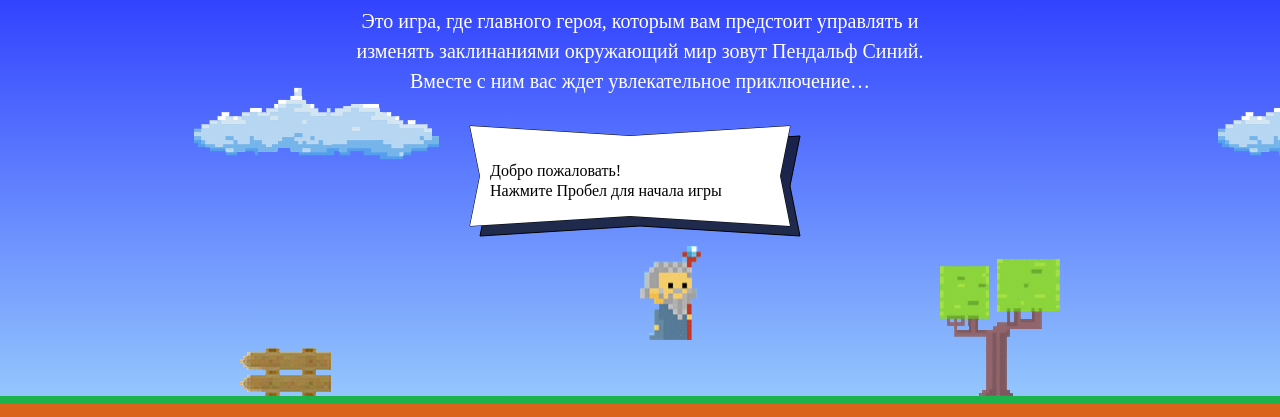
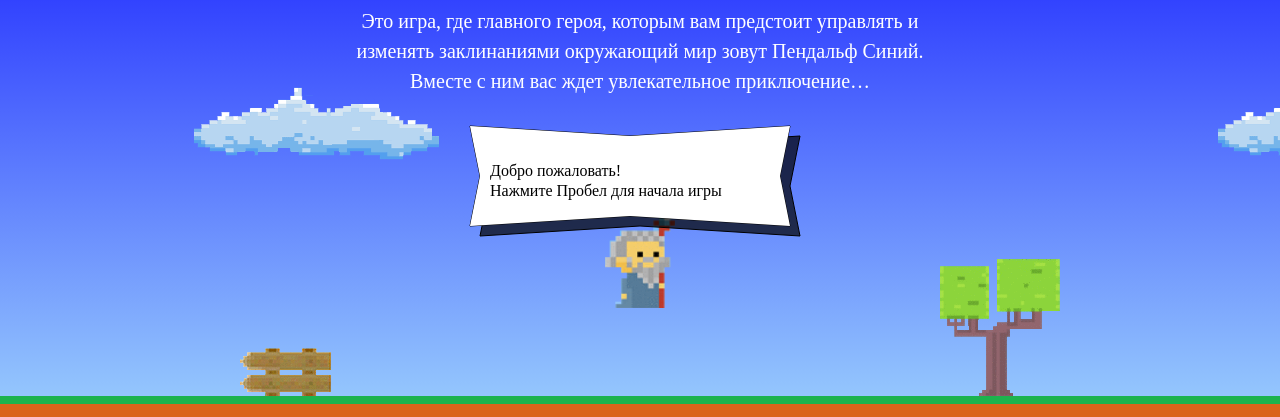
Before and after one commit to BeingAsNikita/644799-code-and-magick-17, a website: page index.html in a window 1280 px wide. Shown: the part 203-620 px from the top of the page. Drawn offline with Linux system fonts and the light colour scheme; a web font is replaced by a local one.

Commit message:
исправил замечания

```diff
--- a/index.html
+++ b/index.html
@@ -182,26 +182,23 @@
 </template>
 <script>
   var fireballSize = 22;
+  var wizardSpeed = 3;
+  var wizardWidth = 70;
+
   var getFireballSpeed = function(left) {
-    if(left) {
-      return 5
-    }
-    return 2
+      return left ? 5 : 2;
   };
 
-  var wizardSpeed = 3;
-  var wizrdWidth = 70;
-
   var getWizardHeight = function() {
-    return 1.337 * wizrdWidth;
+    return 1.337 * wizardWidth;
   }
 
   var getWizardX = function(width) {
-    return width/2;
+    return width/2 - wizardWidth/2;
   }
 
   var getWizardY = function(height) {
-    return height/2;
+    return height/2 - getWizardHeight()/3;
   }
 
 </script>
```
